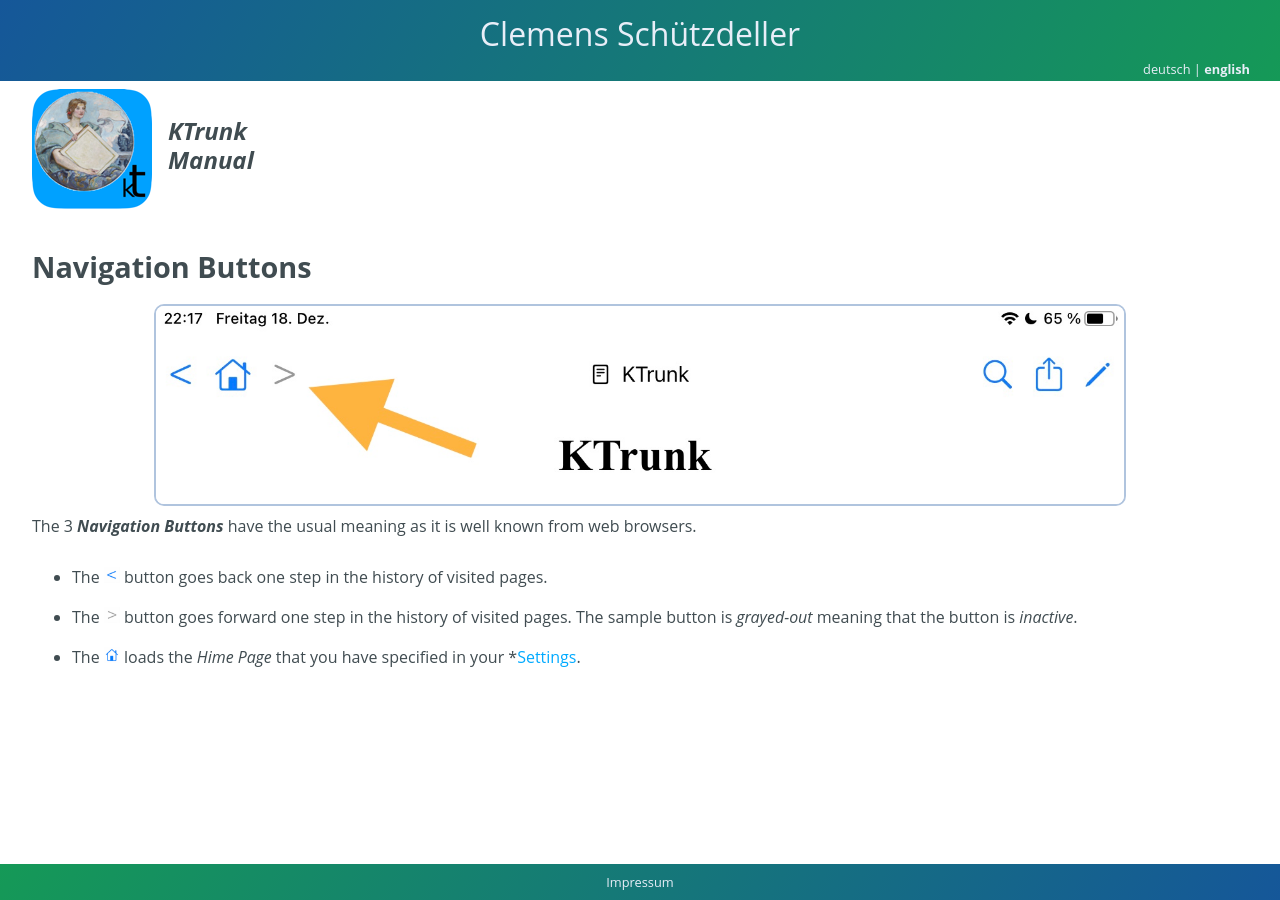
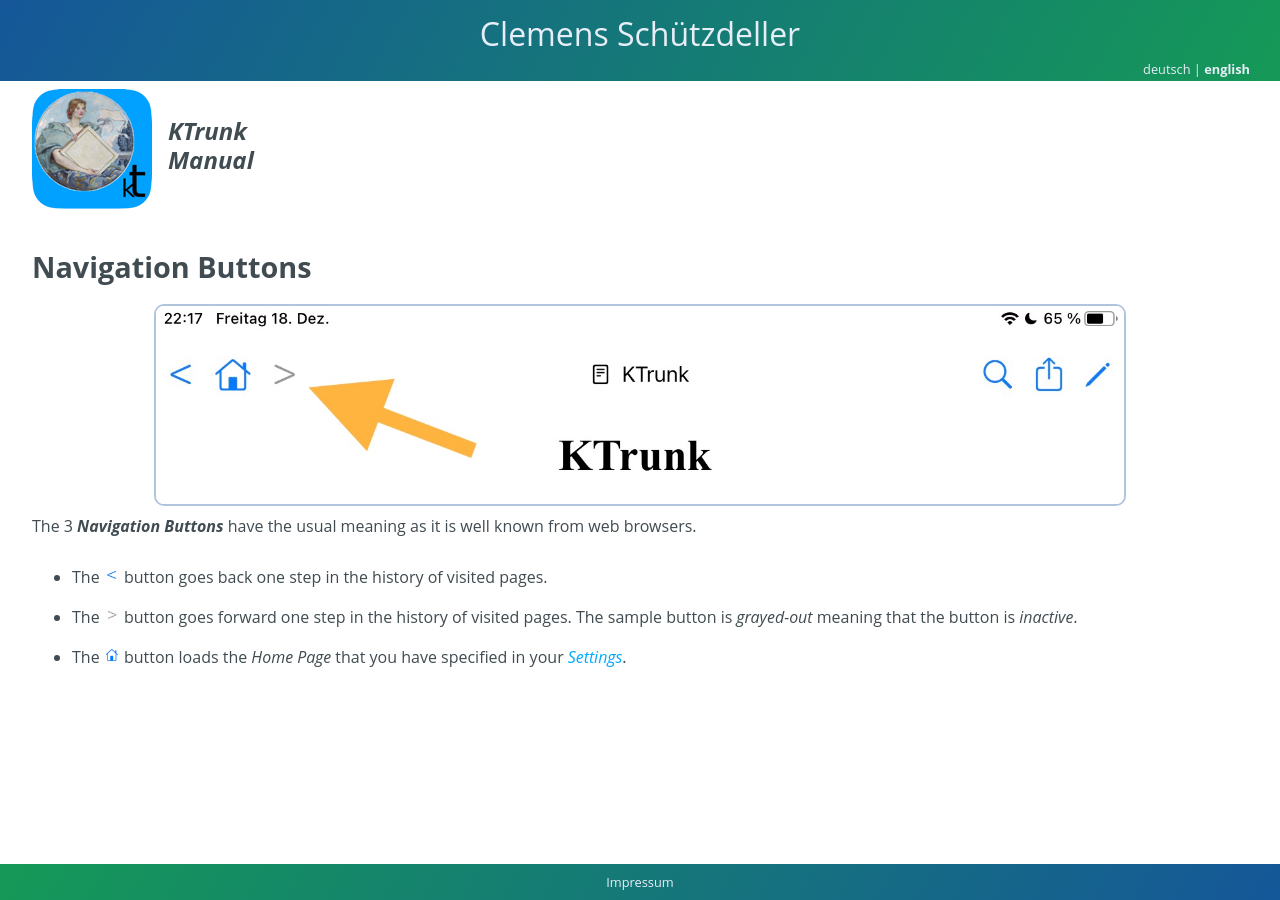
Before and after one commit to cs-LA/home, a Jekyll site: the page built from KTrunk/Manual/NavigationButtons.md, in a window 1280 px wide. Built offline with Jekyll 4.4.1, drawn with Linux system fonts in a browser that asks for light colours; our own code applies the rules of GitHub Pages for plain Markdown files.

Commit message:
Update NavigationButtons.md

```diff
--- a/KTrunk/Manual/NavigationButtons.md
+++ b/KTrunk/Manual/NavigationButtons.md
@@ -25,5 +25,5 @@
  * <span class="en">The <img src="NavigationButtonForward.jpg" class="appButton"> button goes forward one step in the history of visited pages. The sample button is *grayed-out* meaning that the button is *inactive*.</span>
 <span class="de">Die <img src="NavigationButtonForward.jpg" class="appButton"> Schaltfläche führt in der Historie der besuchten Web-Seiten einen Schritt vorwärts. Die hier gezeigte Beispiel-Schaltfläche ist *ausgegraut*, d.h. sie ist *nicht aktiviert+.</span>
 
- * <span class="en">The <img src="NavigationButtonHome.jpg" class="appButton"> loads the *Hime Page* that you have specified in your *[Settings](Settings.md).</span>
-<span class="de">Die <img src="NavigationButtonHome.jpg" class="appButton"> Schaltfläche lädt die*Home Page*, die in den *[Einstellungen](Settings.md)* festgelegt wurde.</span>
+ * <span class="en">The <img src="NavigationButtonHome.jpg" class="appButton"> button loads the *Home Page* that you have specified in your *[Settings](Settings.md)*.</span>
+<span class="de">Die <img src="NavigationButtonHome.jpg" class="appButton"> Schaltfläche lädt die *Home Page*, die in den *[Einstellungen](Settings.md)* festgelegt wurde.</span>
```
